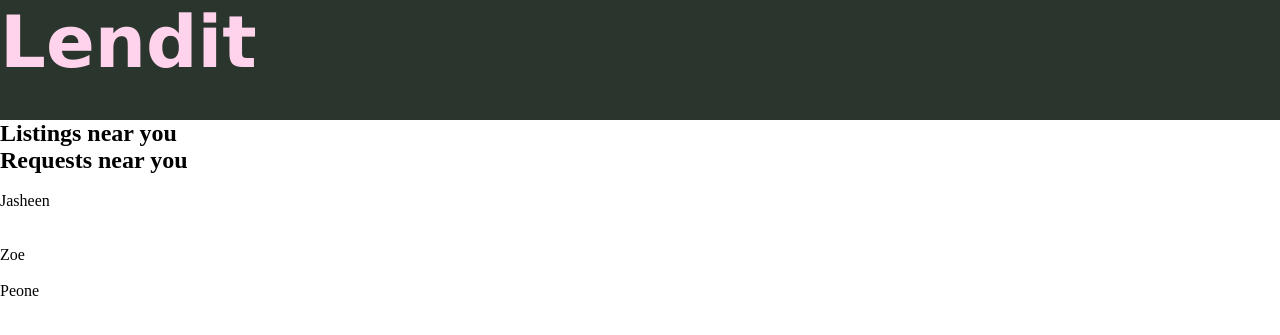
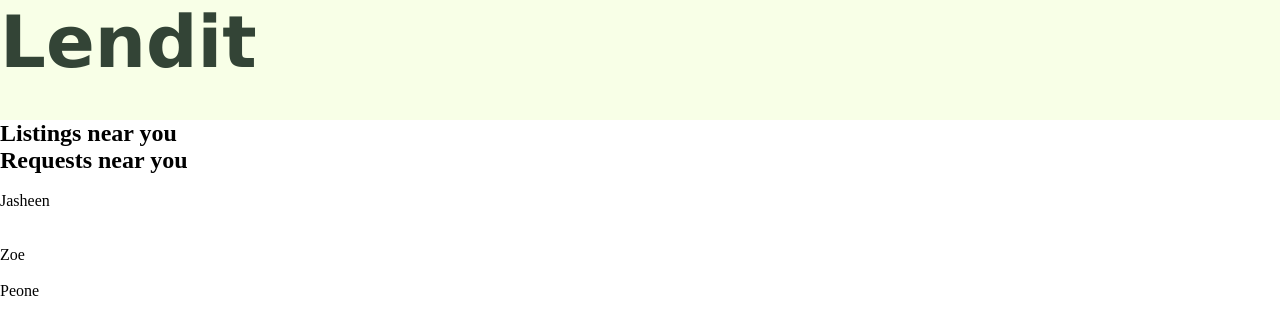
Before and after one commit to lachellesamara/y13projectlachelle, a Flask app: page / in a window 1280 px wide. Shown: the top 335 px of the page. Run offline with Flask 3, Linux system fonts and the light colour scheme.

Commit message:
Added to style.css

```diff
--- /dev/null
+++ b/style.css
@@ -0,0 +1,3 @@
+h1 {
+  color: rgb(255, 204, 231);
+}
--- a/templates/index.html
+++ b/templates/index.html
@@ -1,5 +1,6 @@
 <!DOCTYPE html>
 <html>
+<link rel="stylesheet" href="style.css">
 <head>
     <title>LendIt</title>
     <style>
@@ -25,10 +26,12 @@
         <h1>Lendit</h1>
     </header>
     <section1>
+        <!--Search bar-->
+    </section1>
+    <section2>
         <!--Listings near you-->
         <h2>Listings near you</h2>
-    </section1>
-    <section2></section2>
+    </section2>
     <section3>
         <!--request near you section-->
         <div class='requests-near-you-container'>
@@ -61,6 +64,24 @@
             </div>
         </div>
     </section3>
-    <footer></footer>
+    <footer>
+         <title>LendIt</title>
+    <style>
+        header {
+            background-color: rgb(248, 255, 231);
+            height: 120px;
+            text-justify: center;
+        }
+
+        h1 {
+            color: rgb(51, 68, 54);
+            font-family: 'Lucida Sans', 'Lucida Sans Regular', 'Lucida Grande', 'Lucida Sans Unicode', Geneva, Verdana, sans-serif;
+            font-size: 72px;
+        }
+
+        body, * {
+            margin: 0;
+        }
+    </footer>
 </body>
 </html>
--- a/templates/nav.html
+++ b/templates/nav.html
@@ -1,4 +1,6 @@
-<nav class="navbar">
+<!DOCTYPE html>
+<htmL>
+  <nav class="navbar">
   <ul>
     <li><a href="#home">Home</a></li>
     <li><a href="#services">Services</a></li>
@@ -6,3 +8,4 @@
     <li><a href="#contact">Contact</a></li>
   </ul>
 </nav>
+</htmL>
```
